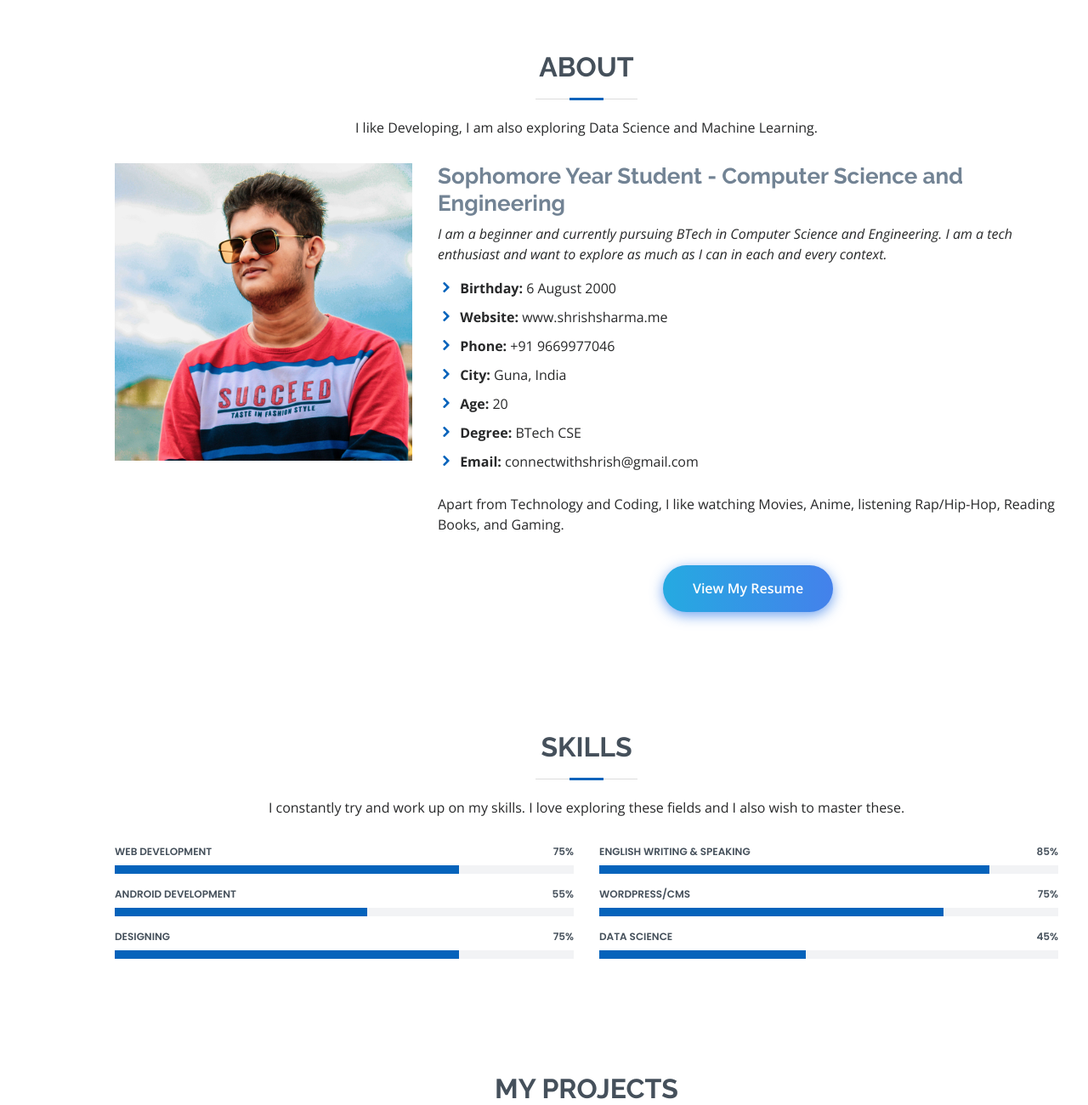
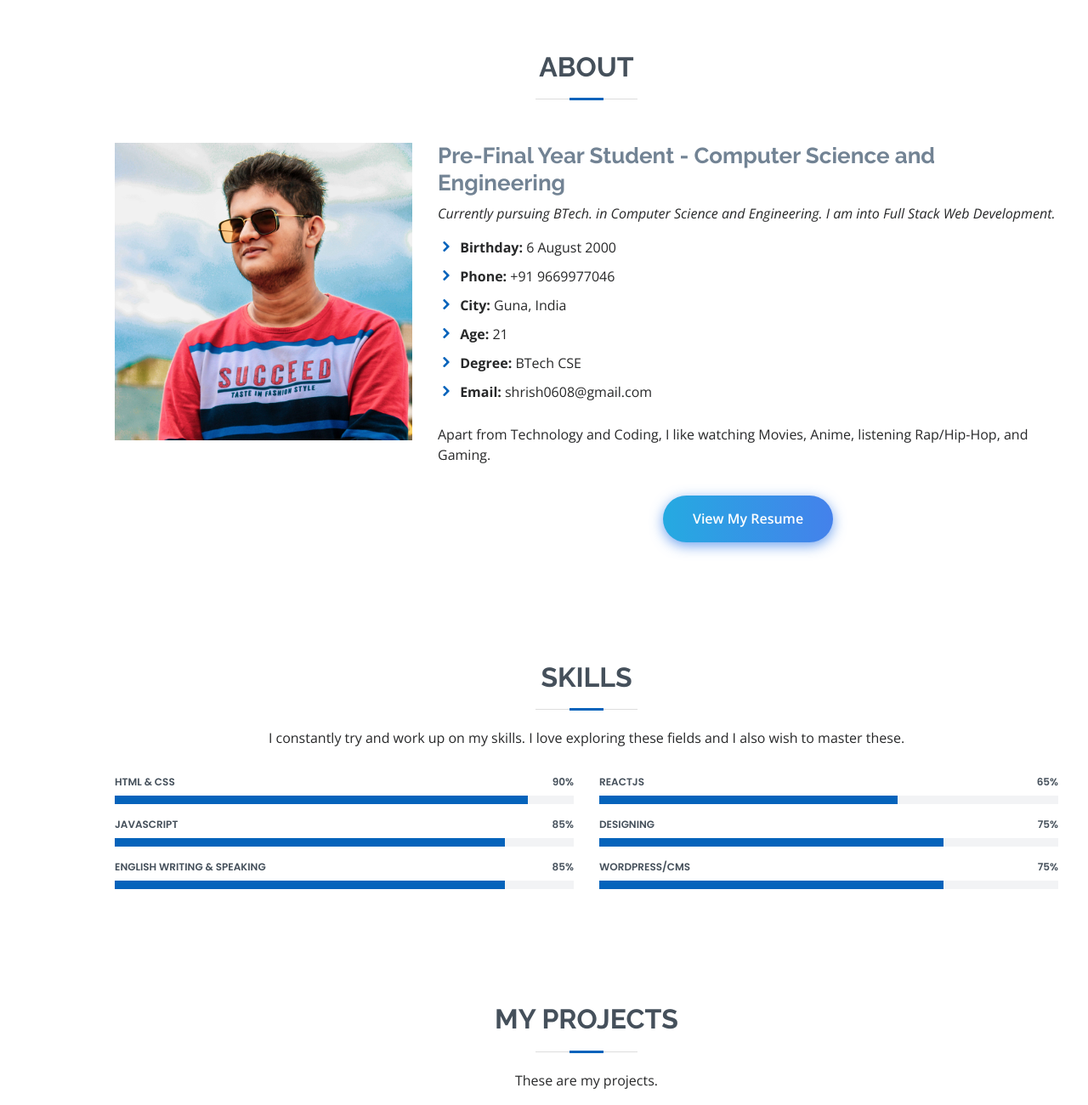
Before and after one commit to shrish-sharma-git/My-Portfolio, a plain HTML site: page index.html in a window 1280 px wide. Shown: the part 800-2100 px from the top of the page at 85% size. Drawn offline with nearby package versions, Linux system fonts and the light colour scheme; a script that the page names is missing.

Commit message:
updated comtent

```diff
--- a/index.html
+++ b/index.html
@@ -76,7 +76,6 @@
 
         <div class="section-title">
           <h2>About</h2>
-          <p>I like Developing, I am also exploring Data Science and Machine Learning.</p>
         </div>
 
         <div class="row">
@@ -84,31 +83,30 @@
             <img src="assets/img/profile-img.jpg" class="img-fluid" alt="">
           </div>
           <div class="col-lg-8 pt-4 pt-lg-0 content">
-            <h3>Sophomore Year Student - Computer Science and Engineering</h3>
+            <h3>Pre-Final Year Student - Computer Science and Engineering</h3>
             <p class="font-italic">
-              I am a beginner and currently pursuing BTech in Computer Science and Engineering.
-              I am a tech enthusiast and want to explore as much as I can in each and every context.
+              Currently pursuing BTech. in Computer Science and Engineering.
+              I am into Full Stack Web Development.
             </p>
             <div class="row">
               <div class="col-lg-6">
                 <ul>
                   <li><i class="icofont-rounded-right"></i> <strong>Birthday:</strong> 6 August 2000</li>
-                  <li><i class="icofont-rounded-right"></i> <strong>Website:</strong> www.shrishsharma.me</li>
                   <li><i class="icofont-rounded-right"></i> <strong>Phone:</strong> +91 9669977046</li>
                   <li><i class="icofont-rounded-right"></i> <strong>City:</strong> Guna, India</li>
                 <!-- </ul>
               </div>
               <div class="col-lg-6">
                 <ul> -->
-                  <li><i class="icofont-rounded-right"></i> <strong>Age:</strong> 20</li>
+                  <li><i class="icofont-rounded-right"></i> <strong>Age:</strong> 21</li>
                   <li><i class="icofont-rounded-right"></i> <strong>Degree:</strong> BTech CSE</li>
-                  <li><i class="icofont-rounded-right"></i> <strong>Email:</strong> connectwithshrish@gmail.com</li>
+                  <li><i class="icofont-rounded-right"></i> <strong>Email:</strong> shrish0608@gmail.com</li>
                   <!-- <li><i class="icofont-rounded-right"></i> <strong>Freelance:</strong> Available</li> -->
                 </ul>
               </div>
             </div>
             <p>
-              Apart from Technology and Coding, I like watching Movies, Anime, listening Rap/Hip-Hop, Reading Books, and Gaming.
+              Apart from Technology and Coding, I like watching Movies, Anime, listening Rap/Hip-Hop, and Gaming.
             </p>
             <div class="text-center"><button type="submit" onclick="window.open('./assets/docs/Resume - Shrish Sharma.pdf')" class="btn-hover color-9">View My Resume</button></div>
           </div>
@@ -179,34 +177,41 @@
           <div class="col-lg-6">
 
             <div class="progress">
-              <span class="skill">Web Development <i class="val">75%</i></span>
+              <span class="skill">HTML & CSS <i class="val">90%</i></span>
               <div class="progress-bar-wrap">
-                <div class="progress-bar" role="progressbar" aria-valuenow="75" aria-valuemin="0" aria-valuemax="100"></div>
+                <div class="progress-bar" role="progressbar" aria-valuenow="90" aria-valuemin="0" aria-valuemax="100"></div>
               </div>
             </div>
 
             <div class="progress">
-              <span class="skill">Android Development <i class="val">55%</i></span>
+              <span class="skill">JavaScript <i class="val">85%</i></span>
               <div class="progress-bar-wrap">
-                <div class="progress-bar" role="progressbar" aria-valuenow="55" aria-valuemin="0" aria-valuemax="100"></div>
+                <div class="progress-bar" role="progressbar" aria-valuenow="85" aria-valuemin="0" aria-valuemax="100"></div>
+              </div>
+            </div>
+            <div class="progress">
+              <span class="skill">English Writing &amp; Speaking <i class="val">85%</i></span>
+              <div class="progress-bar-wrap">
+                <div class="progress-bar" role="progressbar" aria-valuenow="85" aria-valuemin="0" aria-valuemax="100"></div>
               </div>
             </div>
 
-            <div class="progress">
-              <span class="skill">Designing <i class="val">75%</i></span>
-              <div class="progress-bar-wrap">
-                <div class="progress-bar" role="progressbar" aria-valuenow="75" aria-valuemin="0" aria-valuemax="100"></div>
-              </div>
-            </div>
 
           </div>
 
           <div class="col-lg-6">
 
+
             <div class="progress">
-              <span class="skill">English Writing &amp; Speaking <i class="val">85%</i></span>
+              <span class="skill">ReactJS <i class="val">65%</i></span>
               <div class="progress-bar-wrap">
-                <div class="progress-bar" role="progressbar" aria-valuenow="85" aria-valuemin="0" aria-valuemax="100"></div>
+                <div class="progress-bar" role="progressbar" aria-valuenow="65" aria-valuemin="0" aria-valuemax="100"></div>
+              </div>
+            </div>
+            <div class="progress">
+              <span class="skill">Designing <i class="val">75%</i></span>
+              <div class="progress-bar-wrap">
+                <div class="progress-bar" role="progressbar" aria-valuenow="75" aria-valuemin="0" aria-valuemax="100"></div>
               </div>
             </div>
 
@@ -217,12 +222,6 @@
               </div>
             </div>
 
-            <div class="progress">
-              <span class="skill">Data Science <i class="val">45%</i></span>
-              <div class="progress-bar-wrap">
-                <div class="progress-bar" role="progressbar" aria-valuenow="45" aria-valuemin="0" aria-valuemax="100"></div>
-              </div>
-            </div>
 
           </div>
 
@@ -304,7 +303,7 @@
 
         <div class="section-title">
           <h2>My Projects</h2>
-          <p>Check out some of my works.</p>
+          <p>These are my projects.</p>
           <!-- <p>Magnam dolores commodi suscipit. Necessitatibus eius consequatur ex aliquid fuga eum quidem. Sit sint consectetur velit. Quisquam quos quisquam cupiditate. Et nemo qui impedit suscipit alias ea. Quia fugiat sit in iste officiis commodi quidem hic quas.</p> -->
         </div>
 
@@ -335,7 +334,7 @@
             </div>
           </div> -->
 
-          <div class="col-lg-4 col-md-6 portfolio-item filter-web">
+          <!-- <div class="col-lg-4 col-md-6 portfolio-item filter-web">
             <div class="portfolio-wrap">
               <img src="assets/img/portfolio/tictactoe.png" class="img-fluid" alt="">
               <div class="portfolio-info">
@@ -347,8 +346,8 @@
                 </div>
               </div>
             </div>
-          </div>
-          <div class="col-lg-4 col-md-6 portfolio-item filter-web">
+          </div> -->
+          <!-- <div class="col-lg-4 col-md-6 portfolio-item filter-web">
             <div class="portfolio-wrap">
               <img src="assets/img/portfolio/BMI Calculator.png" class="img-fluid" alt="">
               <div class="portfolio-info">
@@ -360,7 +359,7 @@
                 </div>
               </div>
             </div>
-          </div>
+          </div> -->
           <div class="col-lg-4 col-md-6 portfolio-item filter-web">
             <div class="portfolio-wrap">
               <img src="assets/img/portfolio/ToDo List .png" class="img-fluid" alt="">
@@ -387,7 +386,7 @@
               </div>
             </div>
           </div>
-          <div class="col-lg-4 col-md-6 portfolio-item filter-web">
+          <!-- <div class="col-lg-4 col-md-6 portfolio-item filter-web">
             <div class="portfolio-wrap">
               <img src="assets/img/portfolio/GITHUB.png" class="img-fluid" alt="">
               <div class="portfolio-info">
@@ -399,7 +398,7 @@
                 </div>
               </div>
             </div>
-          </div>
+          </div> -->
           <div class="col-lg-4 col-md-6 portfolio-item filter-web">
             <div class="portfolio-wrap">
               <img src="assets/img/portfolio/FreeCAD Models.png" class="img-fluid" alt="">
```
